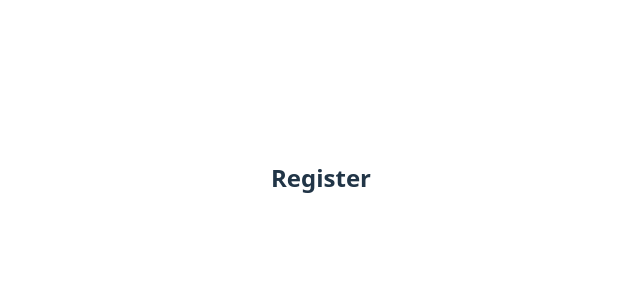
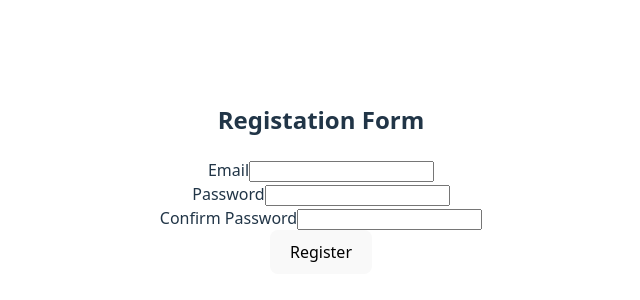
Before and after one commit to AASierp/WebDev_CapStone, a React app in the folder client/: page /register in a window 1280 px wide. Shown: the part 222-522 px from the top of the page, without its empty margins (319-959 px from the left). Built offline with nearby package versions, Linux system fonts and the light colour scheme; the HTML template or start-up script is replaced by a standard one.

Commit message:
built out registration page and linked to login page

```diff
--- a/client/src/pages/Register.jsx
+++ b/client/src/pages/Register.jsx
@@ -1,8 +1,41 @@
+
+import { Navigate } from "react-router-dom";
+import { useState } from 'react';
+import Btn from "../components/Button";
+
+
 function Register() {
+
+const [email, setEmail] = useState('');
+const [password, setPassword] = useState('');
+const [confirmPassword, setConfirmPassword] = useState('');
+const [error, setError] = useState('')
+
+const submission =  async (e) => {
+  e.preventDefault();
+  setError('')
+}
+
   return (
-    <div>
-      <h2>Register</h2>
-    </div>
+   <div className = "container-register">
+      <h2>Registation Form</h2>
+    <form onSubmit={submission}>
+      <div>
+        <label>Email</label>
+        <input type = 'email' required value = {email} onChange = {(e) => setEmail(e.target.value)} />
+      </div>
+      <div>
+        <label>Password</label>
+        <input type = "password" required value = {password} onChange = {(e) => setPassword(e.target.vlaue)} />
+      </div>
+      <div>
+        <label>Confirm Password</label>
+        <input type = "confirmPassword" required value = {confirmPassword} onChange = {(e) => setConfirmPassword(e.target.value)} />
+      </div>
+      <Btn type="submit" name ="Register"/>
+    </form>
+   </div>
+
   );
 }
 
```
Also changed, not shown: 1 other file (tests, documents, lock files or other folders).
